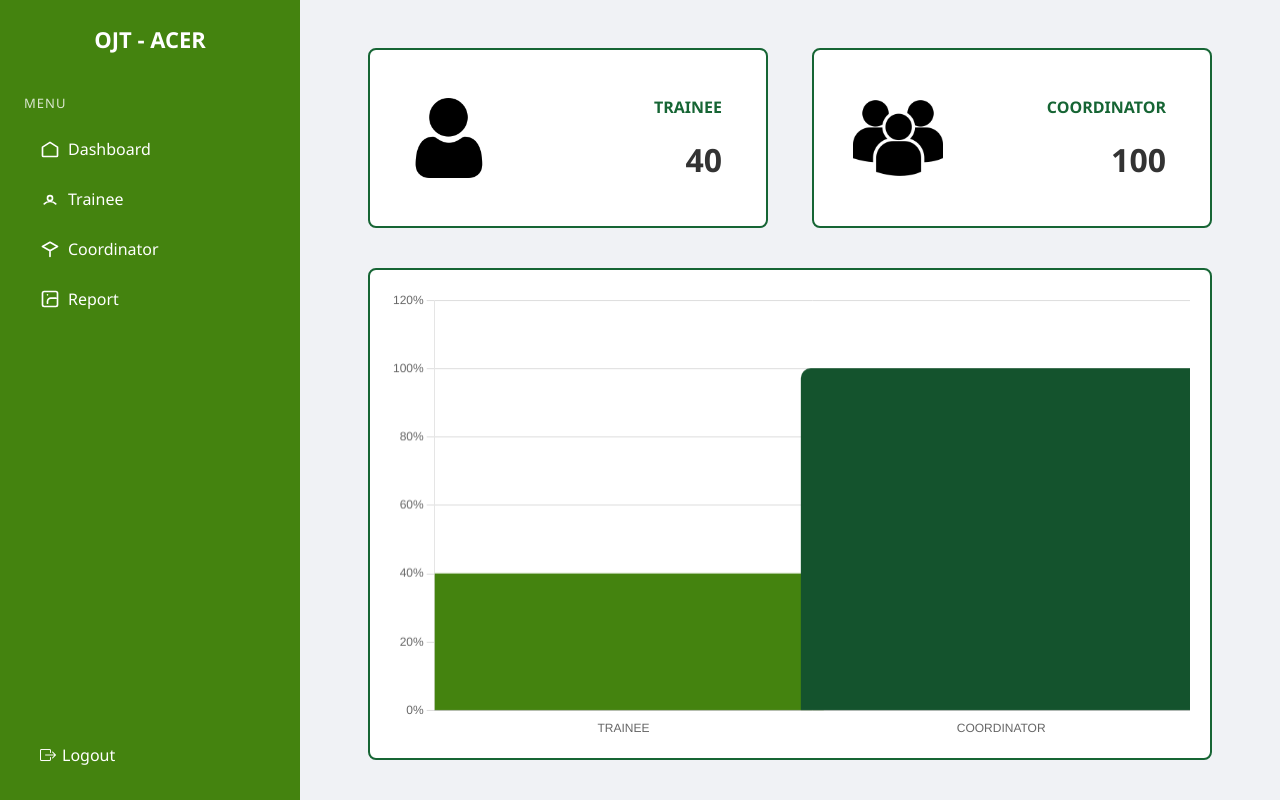
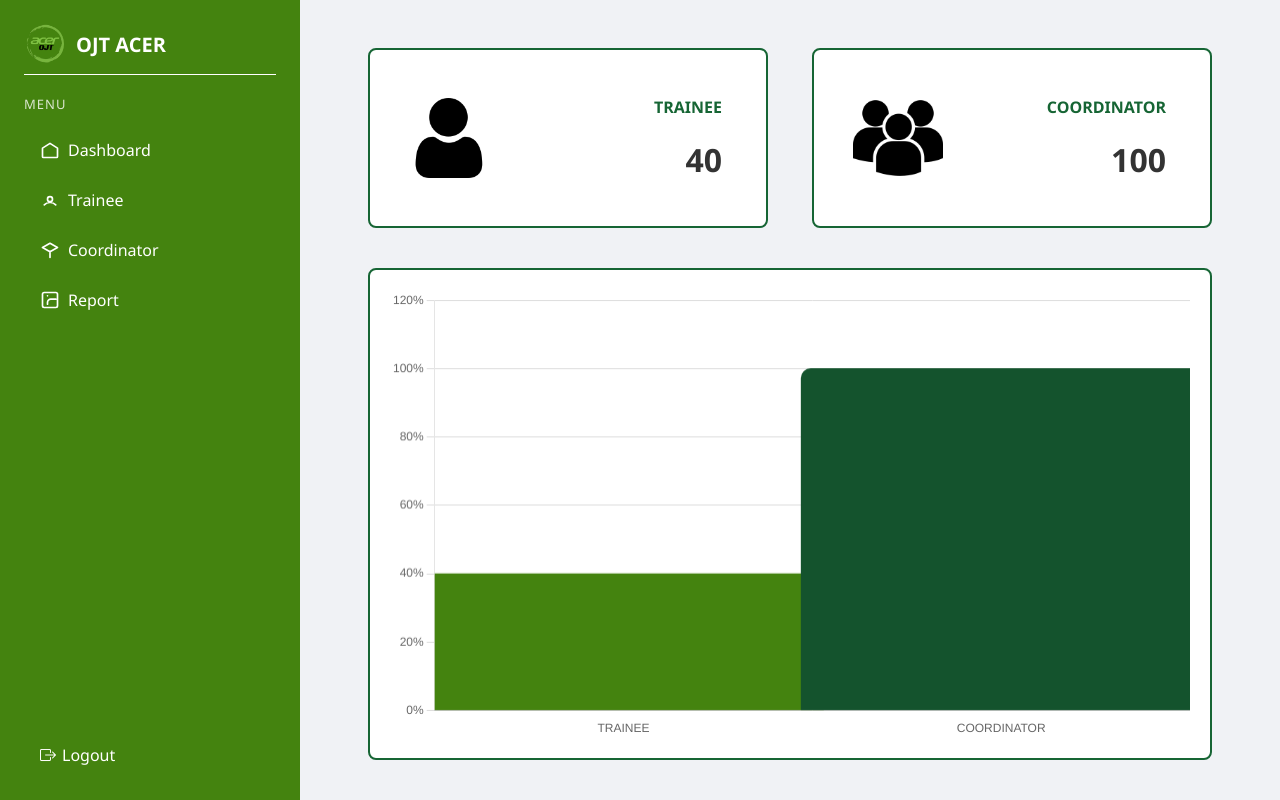
Before and after one commit to Fredrickhabla/OJT-Attendance-System, a PHP site: page /admin/dashboardv2.php in a window 1280 px wide. Run offline with PHP 8.4, Linux system fonts and the light colour scheme.

Commit message:
admin/dashboardv2.php

```diff
--- a/admin/dashboardv2.php
+++ b/admin/dashboardv2.php
@@ -32,10 +32,21 @@
       flex-direction: column;
     }
 
-    .sidebar h1 {
-      font-size: 22px;
-      margin-bottom: 40px;
-      text-align: center;
+    .logo-title {
+      display: flex;
+      align-items: center;
+      gap: 12px;
+      font-size: 20px;
+      margin-bottom: 20px;
+      border-bottom: 1px solid white;
+      padding-bottom: 10px;
+    }
+
+    .logo-img {
+      width: 40px;
+      height: 40px;
+      border-radius: 50%;
+      object-fit: cover;
     }
 
     .menu-label {
@@ -92,14 +103,13 @@
       margin-right: 6px;
     }
 
-    /* Main */
     .main {
       flex: 1;
       padding: 28px;
       overflow-y: auto;
       margin-left: 30px;
       margin-right: 30px;
-      margin-top:10px;
+      margin-top: 10px;
     }
 
     .cards {
@@ -108,7 +118,6 @@
       gap: 24px;
       margin-bottom: 30px;
       height: 200px;
-
     }
 
     .card {
@@ -130,14 +139,14 @@
       font-size: 16px;
       font-weight: bold;
       color: #166534;
-      margin-right : 10px;
+      margin-right: 10px;
       padding: 10px;
     }
 
     .card .value {
       font-size: 32px;
       font-weight: bold;
-      margin-right : 10px;
+      margin-right: 10px;
       padding: 10px;
     }
 
@@ -161,13 +170,6 @@
       height: 67%;
       margin-left: 10px;
       margin-right: 10px;
-
-
-    }
-
-    .acerlogo {
-        text-align: center;
-        font-size: 20px;
     }
   </style>
 </head>
@@ -176,7 +178,13 @@
 <div class="container">
   <!-- Sidebar -->
   <aside class="sidebar">
-    <h1 class="acerlogo">OJT - ACER</h1>
+
+    <!-- Sidebar Header with Logo and Text -->
+    <h1 style="display: flex; align-items: center; gap: 12px; font-size: 20px; margin-bottom: 20px; border-bottom: 1px solid white; padding-bottom: 10px;">
+  <img src="/ojtform/images/ojtlogo.png" alt="OJT Logo" class="logo-img">
+  OJT ACER
+</h1>
+
     <div class="menu-label">Menu</div>
     <nav class="nav">
       <a href="dashboardv2.php">
@@ -207,14 +215,13 @@
 
     <div class="logout">
       <a href="logout.php">
-        <i class="bi bi-box-arrow-right"></i>   Logout
+        <i class="bi bi-box-arrow-right"></i> Logout
       </a>
     </div>
   </aside>
 
   <!-- Main Content -->
   <main class="main">
-
     <!-- Cards -->
     <div class="cards">
       <div class="card">
@@ -226,7 +233,7 @@
       </div>
 
       <div class="card">
-        <img class="cardlogo1" src="/ojtform/images/multiple_user.png" alt="Trainee Icon">
+        <img class="cardlogo1" src="/ojtform/images/multiple_user.png" alt="Coordinator Icon">
         <div class="info">
           <div class="title">COORDINATOR</div>
           <div class="value">100</div>
@@ -282,7 +289,6 @@
         }
       });
     </script>
-
   </main>
 </div>
 
```
Lines whose indentation alone changed are shown as unchanged.
